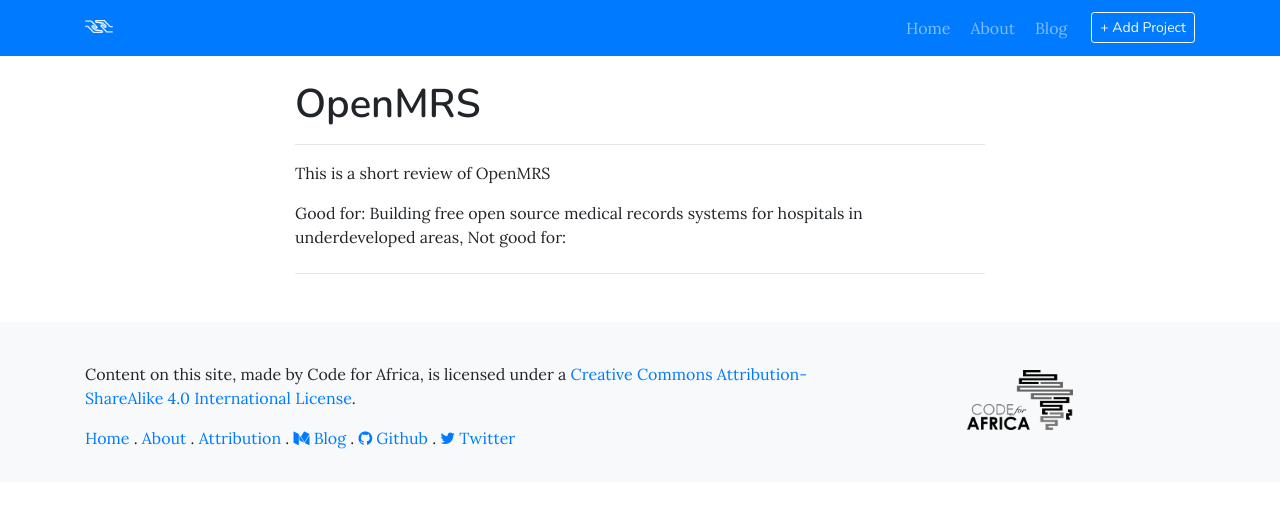
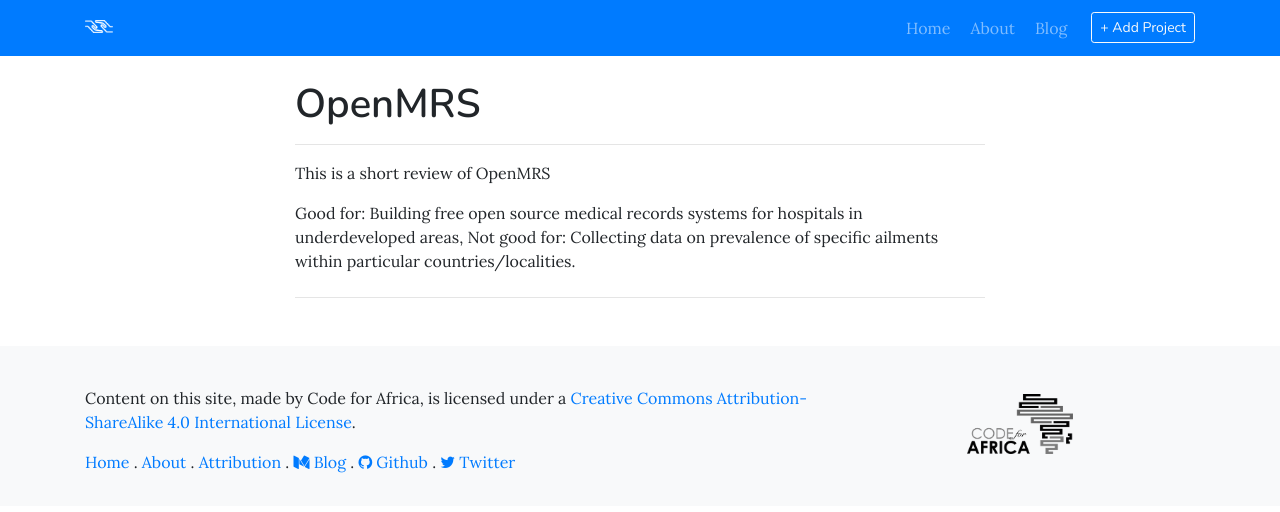
Before and after one commit to CodeForAfrica/africanCOMMONS, a Jekyll site: the page built from _reviews/openmrs.md, in a window 1280 px wide. Shown: the top 512 px of the page. Built offline with Jekyll 4.4.1, drawn with Linux system fonts in a browser that asks for light colours; comment, search, counter and statistics services are not loaded.

Commit message:
Update openmrs.md

```diff
--- a/_reviews/openmrs.md
+++ b/_reviews/openmrs.md
@@ -6,4 +6,4 @@ title: OpenMRS
 This is a short review of OpenMRS
 
 Good for: Building free open source medical records systems for hospitals in underdeveloped areas,
-Not good for:
+Not good for: Collecting data on prevalence of specific ailments within particular countries/localities.
```
